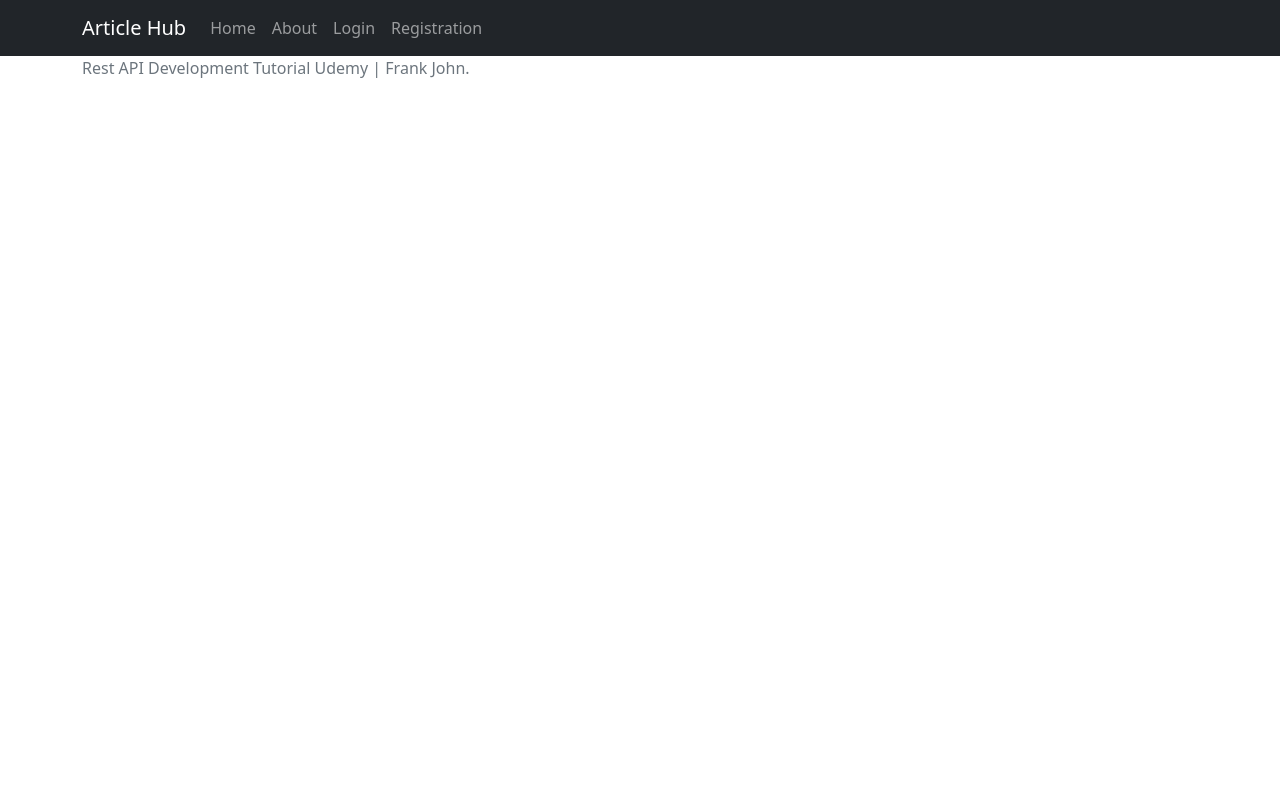
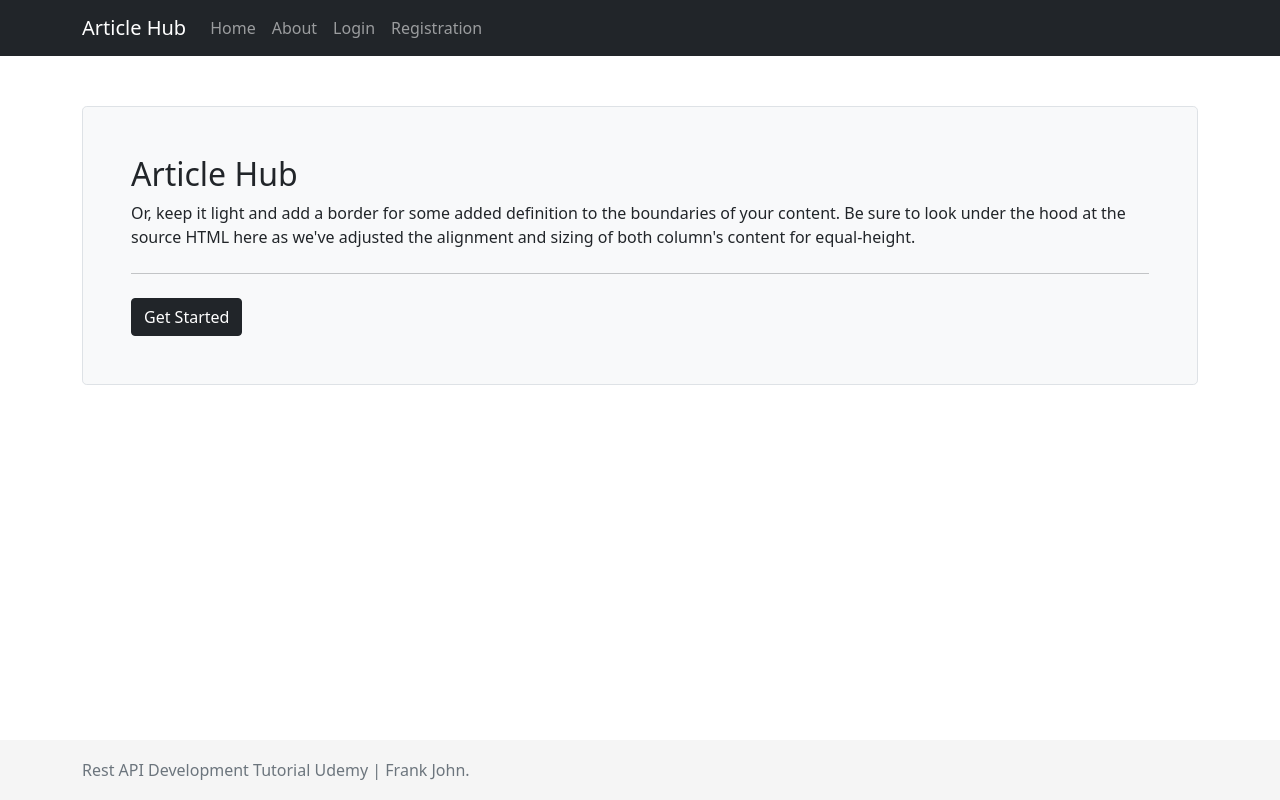
Before and after one commit to janzenfaidiban/learn-rest-api-development-with-php---mysql-2.0, a PHP site: page / in a window 1280 px wide. Run offline with PHP 8.4, Linux system fonts and the light colour scheme.

Commit message:
19 Creating-Componen-2

```diff
--- /dev/null
+++ b/assets/css/style.css
@@ -0,0 +1,21 @@
+html {
+    position: relative;
+    min-height: 100%;
+}
+
+body {
+    margin-bottom: 60px;
+}
+
+.footer {
+    position:absolute;
+    bottom: 0;
+    width: 100%;
+    height: 60px;
+    line-height: 60px;
+    background-color: #f5f5f5;
+}
+
+.m-top50 {
+    margin-top: 50px;
+}
--- a/index.php
+++ b/index.php
@@ -6,6 +6,7 @@
     <meta name="viewport" content="width=device-width, initial-scale=1.0">
     <title>Article Hub | Home</title>
     <link rel="stylesheet" type="text/css" href="assets/bootstrap/css/bootstrap.min.css">
+    <link rel="stylesheet" type="text/css" href="assets/css/style.css">
 </head>
 <body>
 
@@ -36,6 +37,17 @@
     </nav>
     <!-- Navigation Ends -->
 
+    <!-- Jumbotron Starts -->
+    <div class="container m-top50">
+        <div class="h-100 p-5 bg-light border rounded-3">
+            <h2>Article Hub</h2>
+            <p>Or, keep it light and add a border for some added definition to the boundaries of your content. Be sure to look under the hood at the source HTML here as we've adjusted the alignment and sizing of both column's content for equal-height.</p>
+            <hr class="my-4">
+            <button class="btn btn-dark" type="button">Get Started</button>
+        </div>
+    </div>
+    <!-- Jumbotron Ends -->
+
     <!-- Footer Starts -->
     <footer class="footer">
         <div class="container">
```
